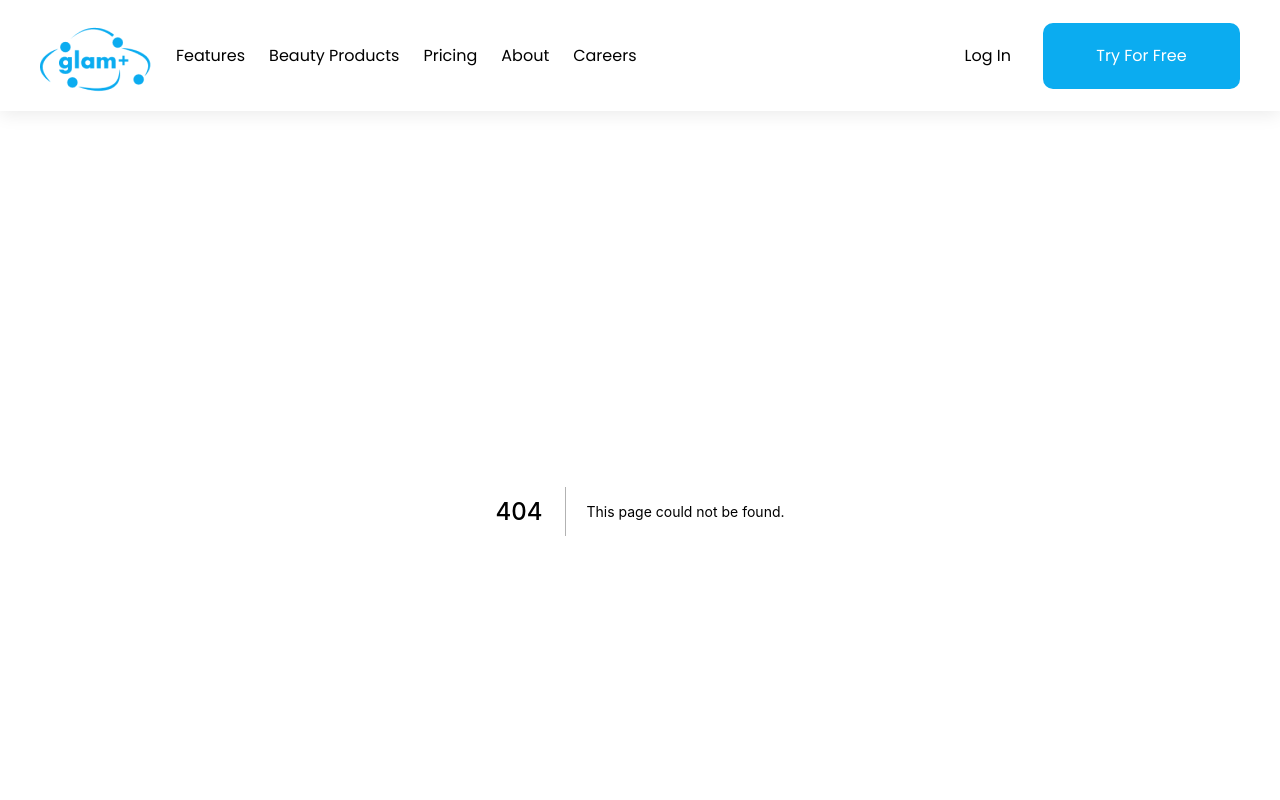
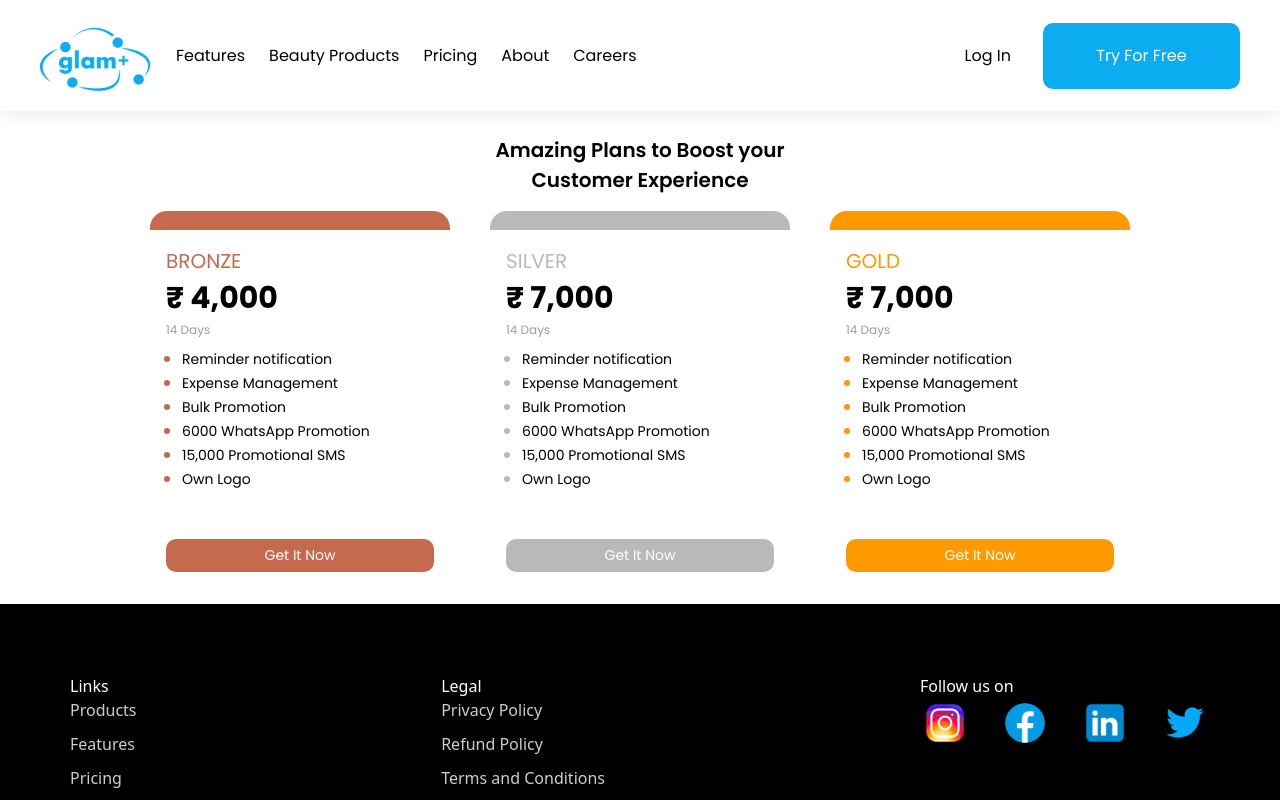
Before and after one commit to tenkunkyab/glamplus_site, a Next.js app: page /pricing in a window 1280 px wide. Before the commit this address had no page. Shown: the top 800 px of the page. Built offline with nearby package versions, Linux system fonts and the light colour scheme.

Commit message:
started working on pricing page

```diff
--- a/components/Navbar.js
+++ b/components/Navbar.js
@@ -11,7 +11,7 @@ function Navbar() {
           <Image src="/logo.png" width="112" height="76" />
           <Link href="#features">Features</Link>
           <Link href="https://marketplace.glamplus.in/">Beauty Products</Link>
-          <Link href="/#">Pricing</Link>
+          <Link href="/pricing">Pricing</Link>
           <Link href="/about.html">About</Link>
           <Link href="/careers.html">Careers</Link>
         </div>
--- /dev/null
+++ b/pages/pricing.js
@@ -0,0 +1,88 @@
+import React from "react";
+
+function pricing() {
+  return (
+    <div className="font-poppins">
+      <h1 className="text-[20px] font-[600] text-center mt-6">
+        Amazing Plans to Boost your <br /> Customer Experience
+      </h1>
+      <div className="flex flex-wrap items-center justify-center p-4 gap-10">
+        {pricings.map((pricing) => {
+          return (
+            <div
+              key={pricing.title}
+              className={`w-[300px] rounded-[17px] pricing-shadow bg-white border-t-[19px] p-4`}
+              style={{ borderColor: pricing.color }}
+            >
+              <h1 className={`text-[#C56A4E] text-[20px]`} style={{ color: pricing.color }}>
+                {pricing.title}
+              </h1>
+              <h1 className="font-bold text-[30px]">&#8377; {pricing.price}</h1>
+              <p className="text-[#9D9D9D] text-[12px] mb-2">{pricing.duration} Days </p>
+              <ul className="list-disc pl-4 mb-8">
+                {pricing.list.map((lis, index) => (
+                  <li key={index} style={{ color: pricing.color }}>
+                    <span className="text-black text-[14px]">{lis}</span>
+                  </li>
+                ))}
+              </ul>
+              <button
+                style={{ backgroundColor: pricing.color }}
+                className="text-white w-full h-[33px] rounded-[10px] text-[14px] mt-4"
+              >
+                Get It Now
+              </button>
+            </div>
+          );
+        })}
+      </div>
+    </div>
+  );
+}
+
+export default pricing;
+
+const pricings = [
+  {
+    title: "BRONZE",
+    color: "#C56A4E",
+    duration: "14",
+    price: "4,000",
+    list: [
+      "Reminder notification",
+      "Expense Management",
+      "Bulk Promotion",
+      "6000 WhatsApp Promotion",
+      "15,000 Promotional SMS",
+      "Own Logo",
+    ],
+  },
+  {
+    title: "SILVER",
+    color: "#B9B9B9",
+    duration: "14",
+    price: "7,000",
+    list: [
+      "Reminder notification",
+      "Expense Management",
+      "Bulk Promotion",
+      "6000 WhatsApp Promotion",
+      "15,000 Promotional SMS",
+      "Own Logo",
+    ],
+  },
+  {
+    title: "GOLD",
+    color: "#FF9900",
+    duration: "14",
+    price: "7,000",
+    list: [
+      "Reminder notification",
+      "Expense Management",
+      "Bulk Promotion",
+      "6000 WhatsApp Promotion",
+      "15,000 Promotional SMS",
+      "Own Logo",
+    ],
+  },
+];
```
